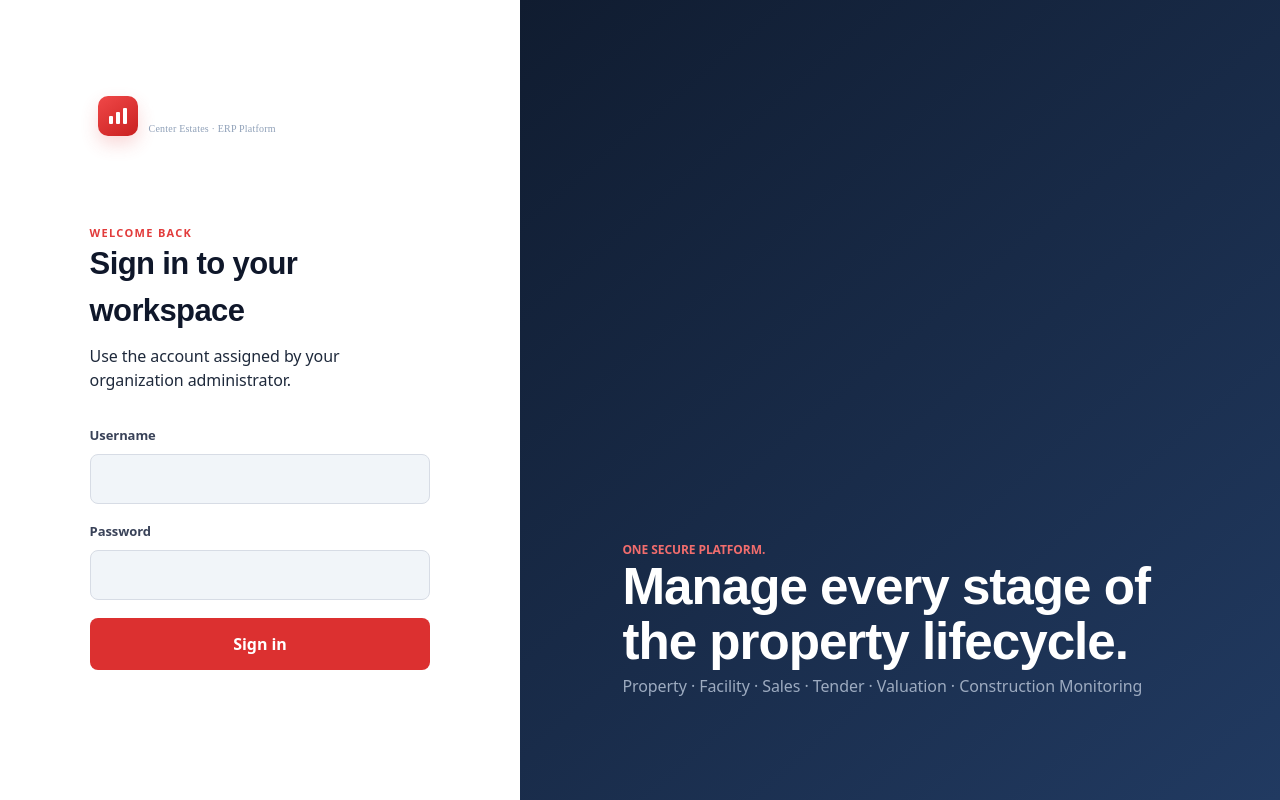
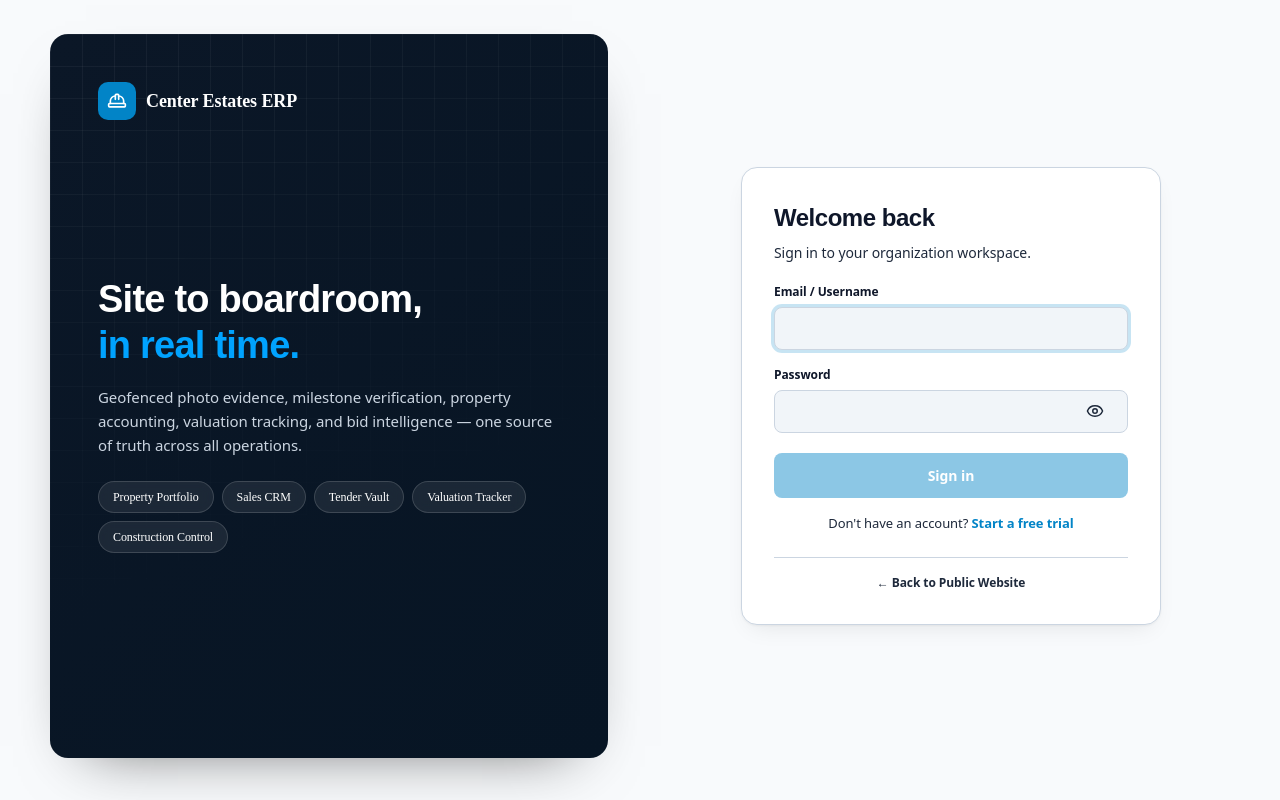
Before and after one commit to samnmbuguah/Center_Estates, a Next.js app in the folder apps/web/: page /login in a window 1280 px wide. Built offline with nearby package versions, Linux system fonts and the light colour scheme; no server answers.

Commit message:
feat(public): integrate all pre-login MonitoringERP marketing and auth pages into Center Estates

```diff
--- a/apps/web/src/app/login/page.tsx
+++ b/apps/web/src/app/login/page.tsx
@@ -1,27 +1,7 @@
 "use client";
 
-import { FormEvent, useState } from "react";
-import { useAuth } from "@/components/auth-provider";
+import { Login } from "@/components/monitoring/pages/Login";
 
 export default function LoginPage() {
-  const { login } = useAuth();
-  const [error, setError] = useState("");
-  const [submitting, setSubmitting] = useState(false);
-  async function submit(event: FormEvent<HTMLFormElement>) {
-    event.preventDefault();
-    setError(""); setSubmitting(true);
-    const data = new FormData(event.currentTarget);
-    try { await login(String(data.get("username")), String(data.get("password"))); }
-    catch (reason) { setError(reason instanceof Error ? reason.message : "Unable to sign in."); setSubmitting(false); }
-  }
-  return <main className="login-page"><section className="login-panel">
-    <div className="brand login-brand"><span className="brand-mark" aria-hidden="true"><span className="brand-mark-bars"><i/><i/><i/></span></span><span>CeEst<br /><small>Center Estates · ERP Platform</small></span></div>
-    <p className="eyebrow">Welcome back</p><h1>Sign in to your workspace</h1><p>Use the account assigned by your organization administrator.</p>
-    <form onSubmit={submit}>
-      <label>Username<input name="username" autoComplete="username" required /></label>
-      <label>Password<input name="password" type="password" autoComplete="current-password" required /></label>
-      {error && <div className="form-error" role="alert">{error}</div>}
-      <button disabled={submitting}>{submitting ? "Signing in…" : "Sign in"}</button>
-    </form>
-  </section><aside><p>One secure platform.</p><h2>Manage every stage of the property lifecycle.</h2><span>Property · Facility · Sales · Tender · Valuation · Construction Monitoring</span></aside></main>;
+  return <Login />;
 }
--- a/apps/web/src/components/monitoring/pages/Login.tsx
+++ b/apps/web/src/components/monitoring/pages/Login.tsx
@@ -1,121 +1,99 @@
+"use client";
+
 import { Eye, EyeOff, FileText, HardHat, Smartphone } from "lucide-react";
 import { useEffect, useState } from "react";
 import { Link, useNavigate } from "@/components/monitoring/react-router-shim";
-
-import { apkDownloadUrl, usabilityPdfUrl } from "../api";
-import { useAuth } from "../auth";
-import { ErrorBanner } from "../components";
+import { useAuth } from "@/components/auth-provider";
 
 export function Login() {
-  const { signIn, error, me } = useAuth();
+  const { login, session } = useAuth();
   const navigate = useNavigate();
 
-  useEffect(() => {
-    if (!me) return;
-    // Role-based default home: financiers/execs prefer finance; CoW prefer daily logs.
-    const roles = (me.roles || []).map((r) => String(r).toLowerCase());
-    const perms = new Set(me.permissions || []);
-    let dest = "/app";
-    if (roles.some((r) => r.includes("clerk") || r.includes("cow"))) {
-      dest = perms.has("site.reporting.view") ? "/app/daily-logs" : "/app";
-    } else if (roles.some((r) => r.includes("financ") || r.includes("qs") || r.includes("quantity"))) {
-      dest = perms.has("finance.view") ? "/app/finance" : "/app";
-    } else if (roles.some((r) => r.includes("admin") || r.includes("subscriber"))) {
-      dest = perms.has("users.view") ? "/app/administration" : "/app";
-    }
-    navigate(dest, { replace: true });
-  }, [me, navigate]);
   const [username, setUsername] = useState("");
   const [password, setPassword] = useState("");
   const [showPw, setShowPw] = useState(false);
   const [busy, setBusy] = useState(false);
+  const [error, setError] = useState("");
 
-  // Read branding from query param or local branding data (set by tenant context)
-  const [branding] = useState<{ logo_url?: string; primary_color?: string; company_name?: string } | null>(() => {
-    try {
-      const el = document.getElementById("branding-data");
-      if (el) return JSON.parse(el.textContent || "null");
-    } catch {}
-    return null;
-  });
+  useEffect(() => {
+    if (session?.user) {
+      navigate("/", { replace: true });
+    }
+  }, [session, navigate]);
 
   async function submit(e: React.FormEvent) {
     e.preventDefault();
     setBusy(true);
+    setError("");
     try {
-      await signIn(username, password);
-    } catch {
-      /* error shown via context */
+      await login(username, password);
+      navigate("/", { replace: true });
+    } catch (err: any) {
+      setError(err instanceof Error ? err.message : "Unable to sign in. Please check your credentials.");
     } finally {
       setBusy(false);
     }
   }
 
-  const brandColor = branding?.primary_color || "var(--primary)";
-  const brandLogo = branding?.logo_url;
-  const brandName = branding?.company_name || "Construction Management";
-
   return (
-    <div className="login-wrap">
-      <div className="login-hero">
-        <div className="top">
-          {brandLogo ? (
-            <img src={brandLogo} alt="" style={{ height: 36, borderRadius: 8 }} />
-          ) : (
-            <span className="logo" style={{ background: brandColor }}><HardHat size={20} color="#fff" /></span>
-          )}
-          {brandName}
+    <div className="login-wrap" style={{ minHeight: "100vh", display: "grid", gridTemplateColumns: "1fr 1fr", background: "var(--bg)" }}>
+      <div className="login-hero" style={{ background: "linear-gradient(135deg, #0b1727, #071524)", color: "#fff", padding: 48, display: "flex", flexDirection: "column", justifyBetween: "space-between" }}>
+        <div className="top" style={{ display: "flex", alignItems: "center", gap: 10, fontSize: 18, fontWeight: 800 }}>
+          <span className="logo" style={{ background: "var(--primary)", width: 38, height: 38, borderRadius: 10, display: "grid", placeItems: "center" }}>
+            <HardHat size={20} color="#fff" />
+          </span>
+          Center Estates ERP
         </div>
-        <div>
-          <h1>
+        <div style={{ margin: "auto 0" }}>
+          <h1 style={{ fontSize: 38, lineHeight: 1.2, margin: "0 0 16px", fontWeight: 800 }}>
             Site to boardroom,<br />
-            <span className="accent">in real time.</span>
+            <span className="accent" style={{ color: "#00a3ff" }}>in real time.</span>
           </h1>
-          <p>
-            Geofenced photo evidence, biometric-signed milestones and verified
-            progress — one source of truth from the trench to the certificate.
+          <p style={{ color: "#cbd5e1", fontSize: 15, maxWidth: 480, lineHeight: 1.6, margin: "0 0 24px" }}>
+            Geofenced photo evidence, milestone verification, property accounting, valuation tracking, and bid intelligence — one source of truth across all operations.
           </p>
-          <div className="pills">
-            <span className="pill">Evidence-grade</span>
-            <span className="pill">Geofenced</span>
-            <span className="pill">Audit-sealed</span>
-            <span className="pill">Offline-first</span>
+          <div className="pills" style={{ display: "flex", gap: 8, flexWrap: "wrap" }}>
+            <span className="pill" style={{ background: "rgba(255,255,255,0.08)", border: "1px solid rgba(255,255,255,0.15)", borderRadius: 20, padding: "6px 14px", fontSize: 12 }}>Property Portfolio</span>
+            <span className="pill" style={{ background: "rgba(255,255,255,0.08)", border: "1px solid rgba(255,255,255,0.15)", borderRadius: 20, padding: "6px 14px", fontSize: 12 }}>Sales CRM</span>
+            <span className="pill" style={{ background: "rgba(255,255,255,0.08)", border: "1px solid rgba(255,255,255,0.15)", borderRadius: 20, padding: "6px 14px", fontSize: 12 }}>Tender Vault</span>
+            <span className="pill" style={{ background: "rgba(255,255,255,0.08)", border: "1px solid rgba(255,255,255,0.15)", borderRadius: 20, padding: "6px 14px", fontSize: 12 }}>Valuation Tracker</span>
+            <span className="pill" style={{ background: "rgba(255,255,255,0.08)", border: "1px solid rgba(255,255,255,0.15)", borderRadius: 20, padding: "6px 14px", fontSize: 12 }}>Construction Control</span>
           </div>
         </div>
       </div>
 
-      <div className="login-form-side">
-        <form className="card login-card" onSubmit={submit}>
-          <h2>Welcome back</h2>
-          <p className="muted" style={{ marginBottom: 18 }}>Sign in to the management portal.</p>
-          <div className="field">
-            <label htmlFor="username">Email / Username</label>
-            <input id="username" name="username" autoComplete="username" value={username} onChange={(e) => setUsername(e.target.value)} autoFocus />
+      <div className="login-form-side" style={{ display: "grid", placeItems: "center", padding: 32 }}>
+        <form className="card login-card" onSubmit={submit} style={{ maxWidth: 420, width: "100%", padding: 32, borderRadius: 16, background: "var(--surface)", border: "1px solid var(--border)", boxShadow: "var(--shadow)" }}>
+          <h2 style={{ fontSize: 24, margin: "0 0 6px", fontWeight: 800, color: "var(--text)" }}>Welcome back</h2>
+          <p className="muted" style={{ marginBottom: 20, fontSize: 14, color: "var(--muted)" }}>Sign in to your organization workspace.</p>
+
+          <div className="field" style={{ marginBottom: 16, display: "flex", flexDirection: "column", gap: 6 }}>
+            <label htmlFor="username" style={{ fontSize: 12, fontWeight: 700, color: "var(--text)" }}>Email / Username</label>
+            <input id="username" name="username" autoComplete="username" value={username} onChange={(e) => setUsername(e.target.value)} autoFocus style={{ padding: "10px 12px", borderRadius: 8, border: "1px solid var(--border)", background: "var(--surface-2)", color: "var(--text)", fontSize: 14 }} required />
           </div>
-          <div className="field">
-            <label htmlFor="password">Password</label>
+
+          <div className="field" style={{ marginBottom: 20, display: "flex", flexDirection: "column", gap: 6 }}>
+            <label htmlFor="password" style={{ fontSize: 12, fontWeight: 700, color: "var(--text)" }}>Password</label>
             <div style={{ position: "relative" }}>
-              <input id="password" name="password" type={showPw ? "text" : "password"} autoComplete="current-password" value={password} onChange={(e) => setPassword(e.target.value)} style={{ paddingRight: 40 }} />
-              <button type="button" onClick={() => setShowPw(!showPw)} className="btn ghost icon-only" style={{ position: "absolute", right: 4, top: "50%", transform: "translateY(-50%)", padding: 4 }} aria-label={showPw ? "Hide password" : "Show password"}>
+              <input id="password" name="password" type={showPw ? "text" : "password"} autoComplete="current-password" value={password} onChange={(e) => setPassword(e.target.value)} style={{ padding: "10px 40px 10px 12px", width: "100%", borderRadius: 8, border: "1px solid var(--border)", background: "var(--surface-2)", color: "var(--text)", fontSize: 14 }} required />
+              <button type="button" onClick={() => setShowPw(!showPw)} className="btn ghost icon-only" style={{ position: "absolute", right: 8, top: "50%", transform: "translateY(-50%)", background: "none", border: 0, cursor: "pointer", color: "var(--muted)" }} aria-label={showPw ? "Hide password" : "Show password"}>
                 {showPw ? <EyeOff size={18} /> : <Eye size={18} />}
               </button>
             </div>
           </div>
-          {error && <ErrorBanner message={error} />}
-          <button className="btn" style={{ width: "100%", justifyContent: "center" }} disabled={busy || !username || !password}>
+
+          {error && <div style={{ padding: 12, borderRadius: 8, background: "rgba(239, 68, 68, 0.15)", border: "1px solid #ef4444", color: "#ef4444", fontSize: 13, marginBottom: 16 }}>{error}</div>}
+
+          <button className="btn primary" style={{ width: "100%", justifyContent: "center", padding: "12px", fontSize: 14, fontWeight: 700, borderRadius: 8, background: "var(--primary)", color: "#fff", border: 0, cursor: "pointer" }} disabled={busy || !username || !password}>
             {busy ? "Signing in…" : "Sign in"}
           </button>
-          <p style={{ marginTop: 12, fontSize: 13, textAlign: "center" }}>
-            Don&apos;t have an account? <Link to="/sign-up">Start a free trial</Link>
+
+          <p style={{ marginTop: 16, fontSize: 13, textAlign: "center", color: "var(--muted)" }}>
+            Don&apos;t have an account? <Link to="/sign-up" style={{ color: "var(--primary)", fontWeight: 700 }}>Start a free trial</Link>
           </p>
-          {/* Public downloads — available without an account. */}
-          <div className="row" style={{ marginTop: 16, justifyContent: "center", gap: 12, flexWrap: "wrap" }}>
-            <a className="btn ghost sm" href={usabilityPdfUrl} target="_blank" rel="noreferrer">
-              <FileText size={14} /> Usability testing guide (PDF)
-            </a>
-            <a className="btn ghost sm" href={apkDownloadUrl}>
-              <Smartphone size={14} /> Android app (APK)
-            </a>
+
+          <div style={{ marginTop: 24, paddingTop: 16, borderTop: "1px solid var(--border)", display: "flex", gap: 12, justifyContent: "center", flexWrap: "wrap" }}>
+            <Link to="/home" style={{ fontSize: 12, color: "var(--muted)", textDecoration: "none" }}>← Back to Public Website</Link>
           </div>
         </form>
       </div>
```
Also changed, not shown: apps/web/src/app/about/page.tsx (added, +12 -0 lines), apps/web/src/app/blog/page.tsx (added, +12 -0 lines), apps/web/src/app/contact/page.tsx (added, +12 -0 lines), apps/web/src/app/demo/page.tsx (added, +12 -0 lines), apps/web/src/app/docs/page.tsx (added, +12 -0 lines), apps/web/src/app/faq/page.tsx (added, +12 -0 lines), apps/web/src/app/home/page.tsx (added, +12 -0 lines), apps/web/src/app/pricing/page.tsx (added, +12 -0 lines), apps/web/src/app/product/page.tsx (added, +12 -0 lines), apps/web/src/app/sign-up/page.tsx (added, +12 -0 lines).
